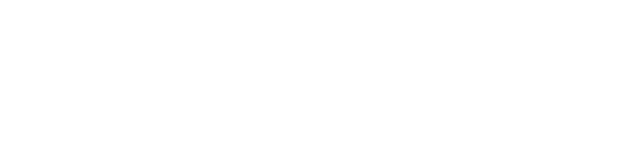
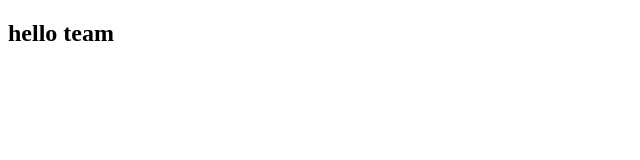
Before and after one commit to PavloZiuskin/FSO65-blanded-group-01-12, a plain HTML site: page index.html in a window 1280 px wide. Shown: the whole page, without its empty margins (0-640 px from the left). Drawn offline with Linux system fonts and the light colour scheme.

Commit message:
add hero section

```diff
--- a/index.html
+++ b/index.html
@@ -7,6 +7,9 @@
     <title>Document</title>
 </head>
 <body>
+    <section>
+        <h1>hello team</h1>
+    </section>
 
 </body>
 </html>
```
